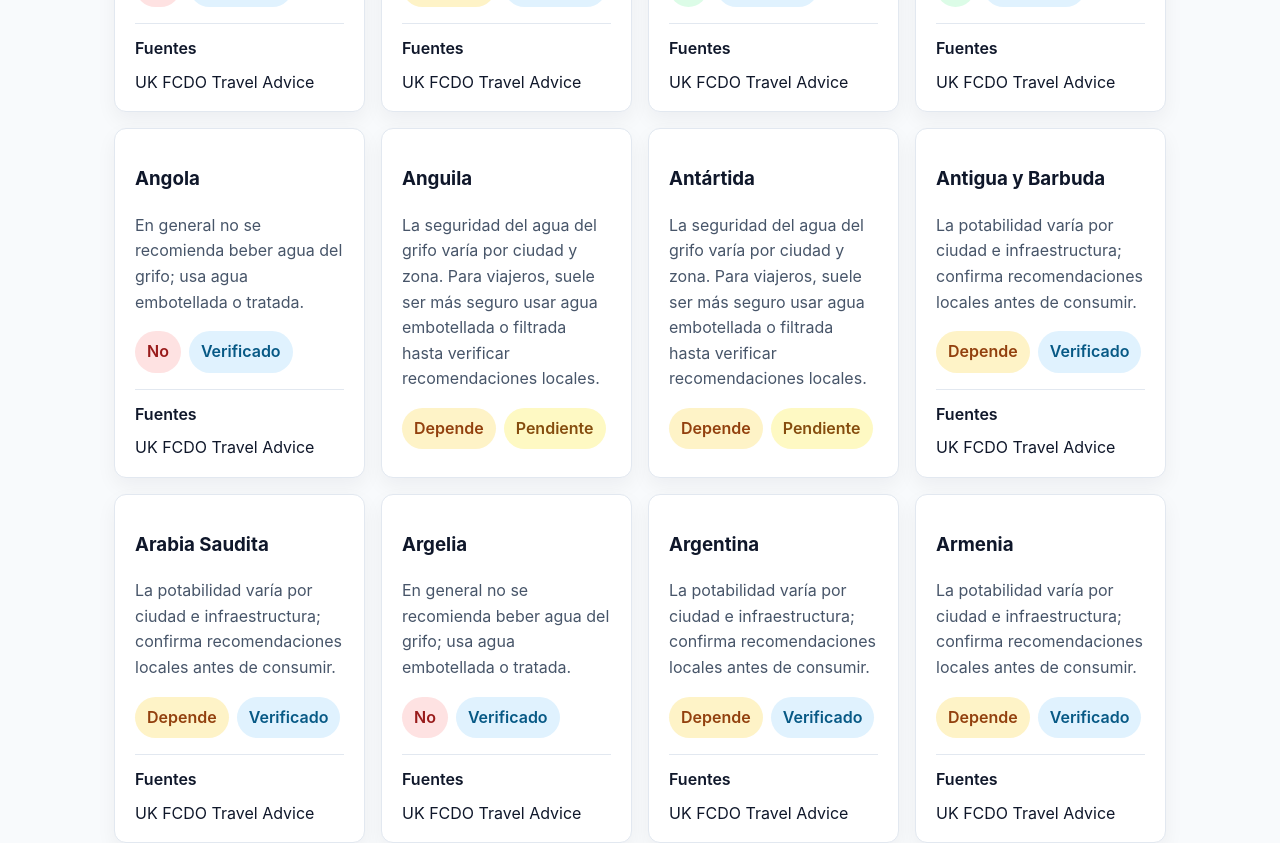
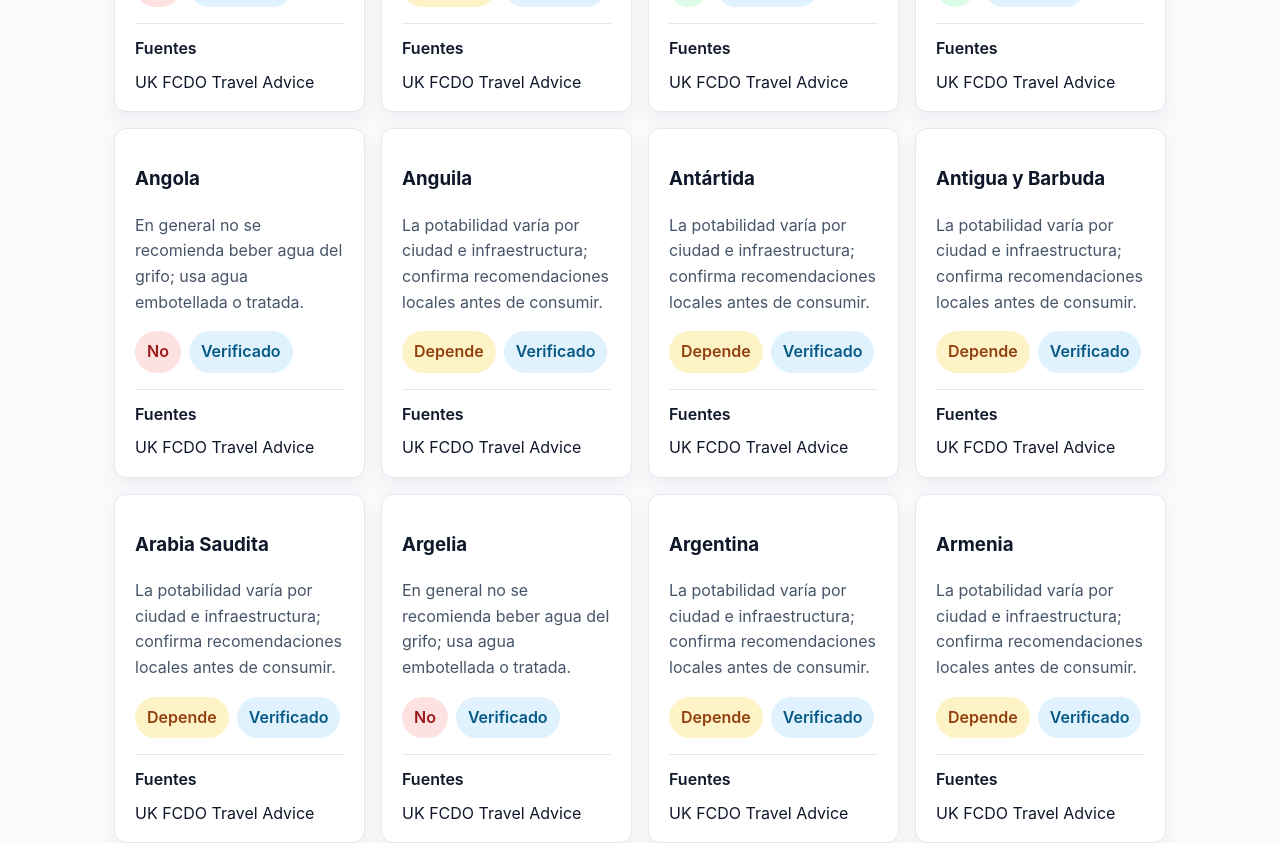
Before and after one commit to elpenultimo/aguadelgrifo, a Next.js app: page / in a window 1280 px wide. Shown: the part 880-1723 px from the top of the page. Built offline with nearby package versions, Linux system fonts and the light colour scheme.

Commit message:
Add batch 5 verified overrides

```diff
--- a/src/data/verified-overrides.ts
+++ b/src/data/verified-overrides.ts
@@ -8,6 +8,7 @@ export type VerifiedOverride = {
 const updatedAt = "2025-01-10";
 const updatedAtBatch2 = "2026-01-08";
 const updatedAtBatch3 = "2026-01-08";
+const updatedAtBatch4 = "2026-01-08";
 
 const shortAnswers = {
   si: "En general el agua del grifo es potable en zonas urbanas, con posibles excepciones locales.",
@@ -1313,6 +1314,300 @@ export const VERIFIED_OVERRIDES: Record<string, VerifiedOverride> = {
     shortAnswer: shortAnswers.depende,
     updatedAt: updatedAtBatch3,
     sources: fcdp("palau")
+  },
+  anguila: {
+    status: "depende",
+    shortAnswer: shortAnswers.depende,
+    updatedAt: updatedAtBatch4,
+    sources: fcdp("anguilla")
+  },
+  antartida: {
+    status: "depende",
+    shortAnswer: shortAnswers.depende,
+    updatedAt: updatedAtBatch4,
+    sources: fcdp("antarctica")
+  },
+  bonaire: {
+    status: "depende",
+    shortAnswer: shortAnswers.depende,
+    updatedAt: updatedAtBatch4,
+    sources: fcdp("bonaire-st-eustatius-saba")
+  },
+  gibraltar: {
+    status: "si",
+    shortAnswer: shortAnswers.si,
+    updatedAt: updatedAtBatch4,
+    sources: fcdp("gibraltar")
+  },
+  guadalupe: {
+    status: "depende",
+    shortAnswer: shortAnswers.depende,
+    updatedAt: updatedAtBatch4,
+    sources: fcdp("guadeloupe")
+  },
+  guam: {
+    status: "depende",
+    shortAnswer: shortAnswers.depende,
+    updatedAt: updatedAtBatch4,
+    sources: fcdp("guam")
+  },
+  "guayana-francesa": {
+    status: "depende",
+    shortAnswer: shortAnswers.depende,
+    updatedAt: updatedAtBatch4,
+    sources: fcdp("french-guiana")
+  },
+  guernsey: {
+    status: "si",
+    shortAnswer: shortAnswers.si,
+    updatedAt: updatedAtBatch4,
+    sources: fcdp("guernsey")
+  },
+  "isla-bouvet": {
+    status: "depende",
+    shortAnswer: shortAnswers.depende,
+    updatedAt: updatedAtBatch4,
+    sources: fcdp("bouvet-island")
+  },
+  "isla-de-navidad": {
+    status: "depende",
+    shortAnswer: shortAnswers.depende,
+    updatedAt: updatedAtBatch4,
+    sources: fcdp("christmas-island")
+  },
+  "isla-norfolk": {
+    status: "depende",
+    shortAnswer: shortAnswers.depende,
+    updatedAt: updatedAtBatch4,
+    sources: fcdp("norfolk-island")
+  },
+  "isla-de-man": {
+    status: "si",
+    shortAnswer: shortAnswers.si,
+    updatedAt: updatedAtBatch4,
+    sources: fcdp("isle-of-man")
+  },
+  "isla-heard-y-mcdonald": {
+    status: "depende",
+    shortAnswer: shortAnswers.depende,
+    updatedAt: updatedAtBatch4,
+    sources: fcdp("heard-island-and-mcdonald-islands")
+  },
+  "islas-aland": {
+    status: "si",
+    shortAnswer: shortAnswers.si,
+    updatedAt: updatedAtBatch4,
+    sources: fcdp("aland-islands")
+  },
+  "islas-cocos": {
+    status: "depende",
+    shortAnswer: shortAnswers.depende,
+    updatedAt: updatedAtBatch4,
+    sources: fcdp("cocos-keeling-islands")
+  },
+  "islas-cook": {
+    status: "depende",
+    shortAnswer: shortAnswers.depende,
+    updatedAt: updatedAtBatch4,
+    sources: fcdp("cook-islands")
+  },
+  "islas-feroe": {
+    status: "si",
+    shortAnswer: shortAnswers.si,
+    updatedAt: updatedAtBatch4,
+    sources: fcdp("faroe-islands")
+  },
+  "islas-georgias-del-sur-y-sandwich-del-sur": {
+    status: "depende",
+    shortAnswer: shortAnswers.depende,
+    updatedAt: updatedAtBatch4,
+    sources: fcdp("south-georgia-and-the-south-sandwich-islands")
+  },
+  "islas-marianas-del-norte": {
+    status: "depende",
+    shortAnswer: shortAnswers.depende,
+    updatedAt: updatedAtBatch4,
+    sources: fcdp("northern-mariana-islands")
+  },
+  "islas-pitcairn": {
+    status: "depende",
+    shortAnswer: shortAnswers.depende,
+    updatedAt: updatedAtBatch4,
+    sources: fcdp("pitcairn-islands")
+  },
+  "islas-virgenes-britanicas": {
+    status: "depende",
+    shortAnswer: shortAnswers.depende,
+    updatedAt: updatedAtBatch4,
+    sources: fcdp("british-virgin-islands")
+  },
+  "islas-ultramarinas-menores-de-eeuu": {
+    status: "depende",
+    shortAnswer: shortAnswers.depende,
+    updatedAt: updatedAtBatch4,
+    sources: fcdp("united-states-minor-outlying-islands")
+  },
+  "islas-wallis-y-futuna": {
+    status: "depende",
+    shortAnswer: shortAnswers.depende,
+    updatedAt: updatedAtBatch4,
+    sources: fcdp("wallis-and-futuna")
+  },
+  jersey: {
+    status: "si",
+    shortAnswer: shortAnswers.si,
+    updatedAt: updatedAtBatch4,
+    sources: fcdp("jersey")
+  },
+  libano: {
+    status: "no",
+    shortAnswer: shortAnswers.no,
+    updatedAt: updatedAtBatch4,
+    sources: fcdp("lebanon")
+  },
+  martinica: {
+    status: "depende",
+    shortAnswer: shortAnswers.depende,
+    updatedAt: updatedAtBatch4,
+    sources: fcdp("martinique")
+  },
+  mayotte: {
+    status: "depende",
+    shortAnswer: shortAnswers.depende,
+    updatedAt: updatedAtBatch4,
+    sources: fcdp("mayotte")
+  },
+  montserrat: {
+    status: "depende",
+    shortAnswer: shortAnswers.depende,
+    updatedAt: updatedAtBatch4,
+    sources: fcdp("montserrat")
+  },
+  niue: {
+    status: "depende",
+    shortAnswer: shortAnswers.depende,
+    updatedAt: updatedAtBatch4,
+    sources: fcdp("niue")
+  },
+  "nueva-caledonia": {
+    status: "depende",
+    shortAnswer: shortAnswers.depende,
+    updatedAt: updatedAtBatch4,
+    sources: fcdp("new-caledonia")
+  },
+  paraguay: {
+    status: "no",
+    shortAnswer: shortAnswers.no,
+    updatedAt: updatedAtBatch4,
+    sources: fcdp("paraguay")
+  },
+  "polinesia-francesa": {
+    status: "depende",
+    shortAnswer: shortAnswers.depende,
+    updatedAt: updatedAtBatch4,
+    sources: fcdp("french-polynesia")
+  },
+  reunion: {
+    status: "depende",
+    shortAnswer: shortAnswers.depende,
+    updatedAt: updatedAtBatch4,
+    sources: fcdp("reunion")
+  },
+  "sahara-occidental": {
+    status: "no",
+    shortAnswer: shortAnswers.no,
+    updatedAt: updatedAtBatch4,
+    sources: fcdp("western-sahara")
+  },
+  "samoa-americana": {
+    status: "depende",
+    shortAnswer: shortAnswers.depende,
+    updatedAt: updatedAtBatch4,
+    sources: fcdp("american-samoa")
+  },
+  "san-bartolome": {
+    status: "depende",
+    shortAnswer: shortAnswers.depende,
+    updatedAt: updatedAtBatch4,
+    sources: fcdp("saint-barthelemy")
+  },
+  "san-marino": {
+    status: "si",
+    shortAnswer: shortAnswers.si,
+    updatedAt: updatedAtBatch4,
+    sources: fcdp("san-marino")
+  },
+  "san-martin": {
+    status: "depende",
+    shortAnswer: shortAnswers.depende,
+    updatedAt: updatedAtBatch4,
+    sources: fcdp("saint-martin")
+  },
+  "san-pedro-y-miquelon": {
+    status: "depende",
+    shortAnswer: shortAnswers.depende,
+    updatedAt: updatedAtBatch4,
+    sources: fcdp("saint-pierre-and-miquelon")
+  },
+  "santa-elena": {
+    status: "depende",
+    shortAnswer: shortAnswers.depende,
+    updatedAt: updatedAtBatch4,
+    sources: fcdp("st-helena")
+  },
+  "sint-maarten": {
+    status: "depende",
+    shortAnswer: shortAnswers.depende,
+    updatedAt: updatedAtBatch4,
+    sources: fcdp("sint-maarten")
+  },
+  siria: {
+    status: "no",
+    shortAnswer: shortAnswers.no,
+    updatedAt: updatedAtBatch4,
+    sources: fcdp("syria")
+  },
+  "svalbard-y-jan-mayen": {
+    status: "si",
+    shortAnswer: shortAnswers.si,
+    updatedAt: updatedAtBatch4,
+    sources: fcdp("svalbard-and-jan-mayen")
+  },
+  "territorio-britanico-del-oceano-indico": {
+    status: "depende",
+    shortAnswer: shortAnswers.depende,
+    updatedAt: updatedAtBatch4,
+    sources: fcdp("british-indian-ocean-territory")
+  },
+  "territorios-australes-franceses": {
+    status: "depende",
+    shortAnswer: shortAnswers.depende,
+    updatedAt: updatedAtBatch4,
+    sources: fcdp("french-southern-territories")
+  },
+  tokelau: {
+    status: "depende",
+    shortAnswer: shortAnswers.depende,
+    updatedAt: updatedAtBatch4,
+    sources: fcdp("tokelau")
+  },
+  uruguay: {
+    status: "si",
+    shortAnswer: shortAnswers.si,
+    updatedAt: updatedAtBatch4,
+    sources: fcdp("uruguay")
+  },
+  vaticano: {
+    status: "si",
+    shortAnswer: shortAnswers.si,
+    updatedAt: updatedAtBatch4,
+    sources: fcdp("holy-see")
+  },
+  venezuela: {
+    status: "no",
+    shortAnswer: shortAnswers.no,
+    updatedAt: updatedAtBatch4,
+    sources: fcdp("venezuela")
   }
 };
 
```
